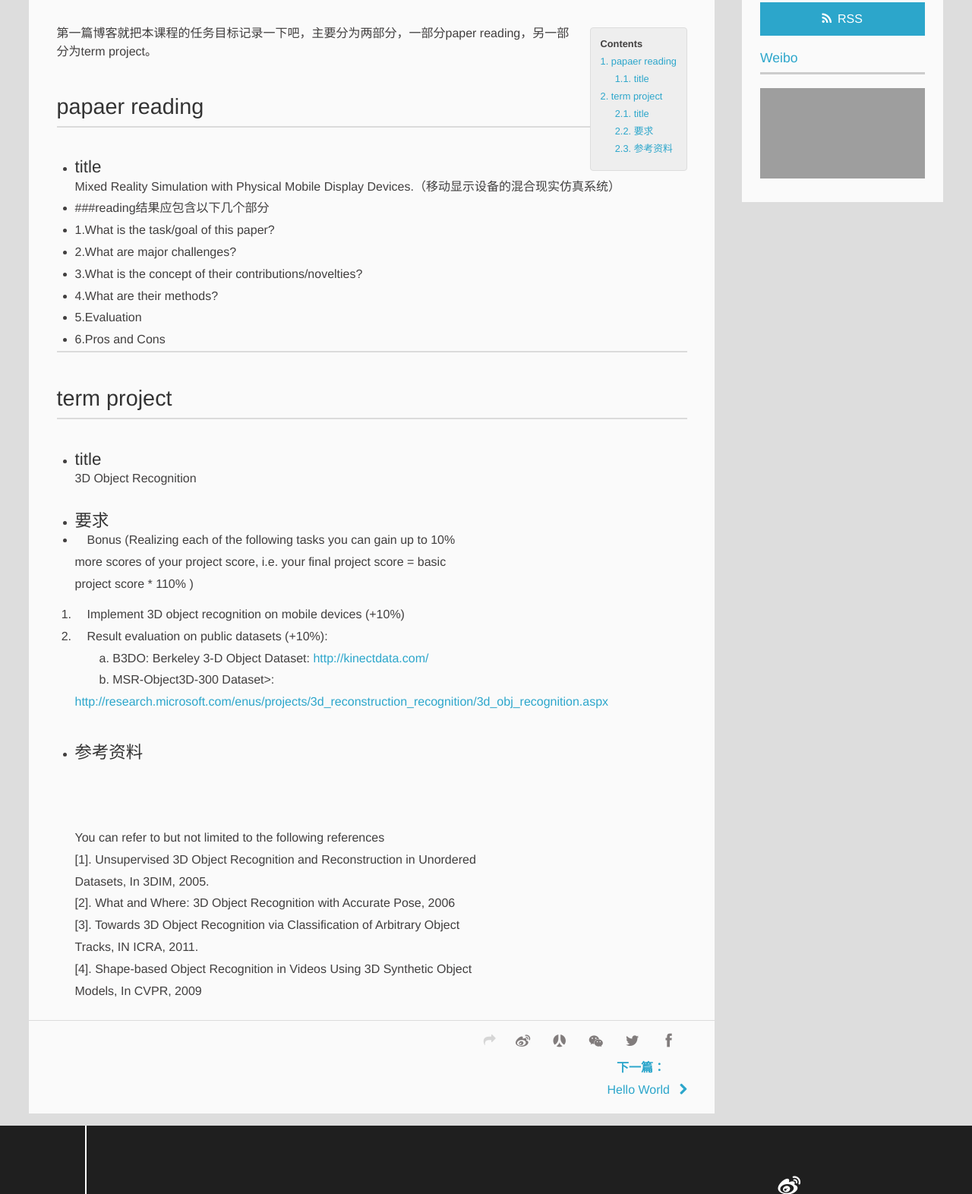
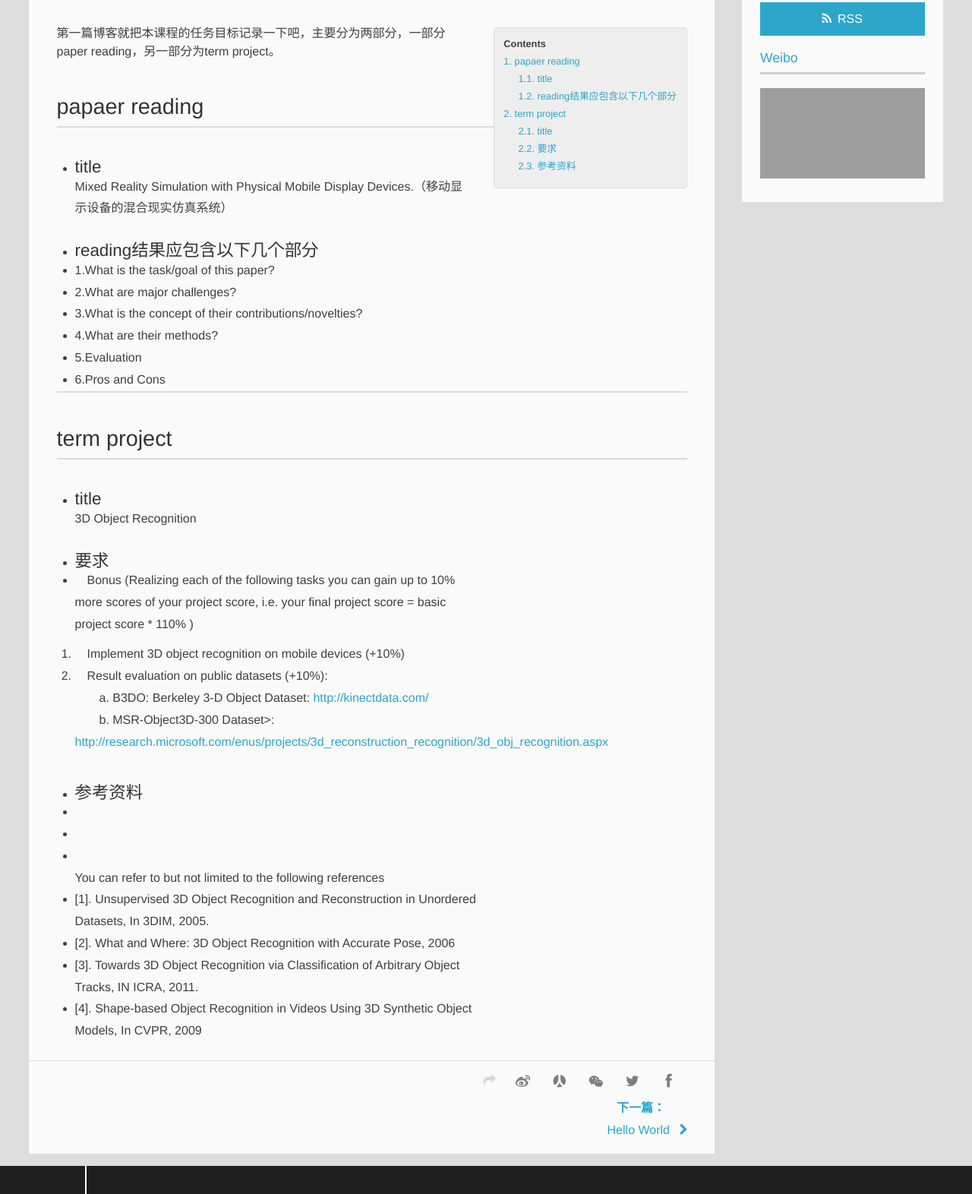
Before and after one commit to tx1103mark/tx1103mark.github.io, a plain HTML site: page 2016/05/14/My-New-Post/index.html in a window 1280 px wide. Shown: the part 325-1897 px from the top of the page at 76% size. Drawn offline with Linux system fonts and the light colour scheme; grey boxes are pictures that could not be loaded; a script that the page names is missing.

Commit message:
Site updated: 2016-05-15 00:05:56

```diff
--- a/2016/05/14/My-New-Post/index.html
+++ b/2016/05/14/My-New-Post/index.html
@@ -14,8 +14,8 @@
     <meta name="description" content="第一篇博客就把本课程的任务目标记录一下吧，主要分为两部分，一部分paper reading，另一部分为term project。
 papaer reading
 titleMixed Reality Simulation with Physical Mobile Display Devices.（移动显示设备的混合现实仿真系统）
-###reading结果应包含以下几个部分
-1.What is">
+reading结果应包含以下几个部分
+1.What is the">
 <meta property="og:type" content="article">
 <meta property="og:title" content="图像分析与理解2016-05-14">
 <meta property="og:url" content="http://yoursite.com/2016/05/14/My-New-Post/index.html">
@@ -23,16 +23,16 @@ titleMixed Reality Simulation with Physical Mobile Display Devices.（移动显
 <meta property="og:description" content="第一篇博客就把本课程的任务目标记录一下吧，主要分为两部分，一部分paper reading，另一部分为term project。
 papaer reading
 titleMixed Reality Simulation with Physical Mobile Display Devices.（移动显示设备的混合现实仿真系统）
-###reading结果应包含以下几个部分
-1.What is">
-<meta property="og:updated_time" content="2016-05-14T16:02:03.982Z">
+reading结果应包含以下几个部分
+1.What is the">
+<meta property="og:updated_time" content="2016-05-14T16:05:27.201Z">
 <meta name="twitter:card" content="summary">
 <meta name="twitter:title" content="图像分析与理解2016-05-14">
 <meta name="twitter:description" content="第一篇博客就把本课程的任务目标记录一下吧，主要分为两部分，一部分paper reading，另一部分为term project。
 papaer reading
 titleMixed Reality Simulation with Physical Mobile Display Devices.（移动显示设备的混合现实仿真系统）
-###reading结果应包含以下几个部分
-1.What is">
+reading结果应包含以下几个部分
+1.What is the">
 
 
     <link rel="alternative" href="/atom.xml" title="Markz Blog" type="application/atom+xml">
@@ -108,14 +108,14 @@ titleMixed Reality Simulation with Physical Mobile Display Devices.（移动显
 		<div id="toc" class="toc-article">
 			<strong class="toc-title">Contents</strong>
 
-			<ol class="toc"><li class="toc-item toc-level-2"><a class="toc-link" href="#papaer-reading"><span class="toc-number">1.</span> <span class="toc-text">papaer reading</span></a><ol class="toc-child"><li class="toc-item toc-level-3"><a class="toc-link" href="#title"><span class="toc-number">1.1.</span> <span class="toc-text">title</span></a></li></ol></li><li class="toc-item toc-level-2"><a class="toc-link" href="#term-project"><span class="toc-number">2.</span> <span class="toc-text">term project</span></a><ol class="toc-child"><li class="toc-item toc-level-3"><a class="toc-link" href="#title-1"><span class="toc-number">2.1.</span> <span class="toc-text">title</span></a></li><li class="toc-item toc-level-3"><a class="toc-link" href="#要求"><span class="toc-number">2.2.</span> <span class="toc-text">要求</span></a></li><li class="toc-item toc-level-3"><a class="toc-link" href="#参考资料"><span class="toc-number">2.3.</span> <span class="toc-text">参考资料</span></a></li></ol></li></ol>
+			<ol class="toc"><li class="toc-item toc-level-2"><a class="toc-link" href="#papaer-reading"><span class="toc-number">1.</span> <span class="toc-text">papaer reading</span></a><ol class="toc-child"><li class="toc-item toc-level-3"><a class="toc-link" href="#title"><span class="toc-number">1.1.</span> <span class="toc-text">title</span></a></li><li class="toc-item toc-level-3"><a class="toc-link" href="#reading结果应包含以下几个部分"><span class="toc-number">1.2.</span> <span class="toc-text">reading结果应包含以下几个部分</span></a></li></ol></li><li class="toc-item toc-level-2"><a class="toc-link" href="#term-project"><span class="toc-number">2.</span> <span class="toc-text">term project</span></a><ol class="toc-child"><li class="toc-item toc-level-3"><a class="toc-link" href="#title-1"><span class="toc-number">2.1.</span> <span class="toc-text">title</span></a></li><li class="toc-item toc-level-3"><a class="toc-link" href="#要求"><span class="toc-number">2.2.</span> <span class="toc-text">要求</span></a></li><li class="toc-item toc-level-3"><a class="toc-link" href="#参考资料"><span class="toc-number">2.3.</span> <span class="toc-text">参考资料</span></a></li></ol></li></ol>
 
 		</div>
 
 		<p>第一篇博客就把本课程的任务目标记录一下吧，主要分为两部分，一部分paper reading，另一部分为term project。</p>
 <h2 id="papaer-reading"><a href="#papaer-reading" class="headerlink" title="papaer reading"></a>papaer reading</h2><ul>
 <li><h3 id="title"><a href="#title" class="headerlink" title="title"></a>title</h3>Mixed Reality Simulation with Physical Mobile Display Devices.（移动显示设备的混合现实仿真系统）  </li>
-<li>###reading结果应包含以下几个部分  </li>
+<li><h3 id="reading结果应包含以下几个部分"><a href="#reading结果应包含以下几个部分" class="headerlink" title="reading结果应包含以下几个部分"></a>reading结果应包含以下几个部分</h3></li>
 <li>1.What is the task/goal of this paper?</li>
 <li>2.What are major challenges?</li>
 <li>3.What is the concept of their contributions/novelties?</li>
@@ -134,7 +134,14 @@ titleMixed Reality Simulation with Physical Mobile Display Devices.（移动显
 <li>&emsp;Result evaluation on public datasets (+10%):<br>&emsp;&emsp;a. B3DO: Berkeley 3-D Object Dataset: <a href="http://kinectdata.com/" target="_blank" rel="external">http://kinectdata.com/</a><br>&emsp;&emsp;b. MSR-Object3D-300 Dataset&gt;:<br><a href="http://research.microsoft.com/enus/projects/3d_reconstruction_recognition/3d_obj_recognition.aspx" target="_blank" rel="external">http://research.microsoft.com/enus/projects/3d_reconstruction_recognition/3d_obj_recognition.aspx</a></li>
 </ol>
 <ul>
-<li><h3 id="参考资料"><a href="#参考资料" class="headerlink" title="参考资料"></a>参考资料</h3><https: www.youtube.com="" watch?v="eRW1zG_aONk" (youtube="" video)=""><br><https: www.youtube.com="" watch?v="TgnocccmS7U" (youtube="" video)=""><br><https: www.youtube.com="" watch?v="4rMAxjl5og8" (youtube="" video)=""><br>You can refer to but not limited to the following references<br>[1]. Unsupervised 3D Object Recognition and Reconstruction in Unordered<br>Datasets, In 3DIM, 2005.<br>[2]. What and Where: 3D Object Recognition with Accurate Pose, 2006<br>[3]. Towards 3D Object Recognition via Classification of Arbitrary Object<br>Tracks, IN ICRA, 2011.<br>[4]. Shape-based Object Recognition in Videos Using 3D Synthetic Object<br>Models, In CVPR, 2009</https:></https:></https:></li>
+<li><h3 id="参考资料"><a href="#参考资料" class="headerlink" title="参考资料"></a>参考资料</h3></li>
+<li><https: www.youtube.com="" watch?v="eRW1zG_aONk" (youtube="" video)="">  </https:></li>
+<li><https: www.youtube.com="" watch?v="TgnocccmS7U" (youtube="" video)="">  </https:></li>
+<li><https: www.youtube.com="" watch?v="4rMAxjl5og8" (youtube="" video)=""><br>You can refer to but not limited to the following references  </https:></li>
+<li>[1]. Unsupervised 3D Object Recognition and Reconstruction in Unordered<br>Datasets, In 3DIM, 2005.  </li>
+<li>[2]. What and Where: 3D Object Recognition with Accurate Pose, 2006  </li>
+<li>[3]. Towards 3D Object Recognition via Classification of Arbitrary Object<br>Tracks, IN ICRA, 2011.  </li>
+<li>[4]. Shape-based Object Recognition in Videos Using 3D Synthetic Object<br>Models, In CVPR, 2009</li>
 </ul>
 
 	</div>
@@ -186,7 +193,7 @@ titleMixed Reality Simulation with Physical Mobile Display Devices.（移动显
   <div id="toc" class="toc-aside">
   <strong class="toc-title">Contents</strong>
 
- <ol class="toc"><li class="toc-item toc-level-2"><a class="toc-link" href="#papaer-reading"><span class="toc-number">1.</span> <span class="toc-text">papaer reading</span></a><ol class="toc-child"><li class="toc-item toc-level-3"><a class="toc-link" href="#title"><span class="toc-number">1.1.</span> <span class="toc-text">title</span></a></li></ol></li><li class="toc-item toc-level-2"><a class="toc-link" href="#term-project"><span class="toc-number">2.</span> <span class="toc-text">term project</span></a><ol class="toc-child"><li class="toc-item toc-level-3"><a class="toc-link" href="#title-1"><span class="toc-number">2.1.</span> <span class="toc-text">title</span></a></li><li class="toc-item toc-level-3"><a class="toc-link" href="#要求"><span class="toc-number">2.2.</span> <span class="toc-text">要求</span></a></li><li class="toc-item toc-level-3"><a class="toc-link" href="#参考资料"><span class="toc-number">2.3.</span> <span class="toc-text">参考资料</span></a></li></ol></li></ol>
+ <ol class="toc"><li class="toc-item toc-level-2"><a class="toc-link" href="#papaer-reading"><span class="toc-number">1.</span> <span class="toc-text">papaer reading</span></a><ol class="toc-child"><li class="toc-item toc-level-3"><a class="toc-link" href="#title"><span class="toc-number">1.1.</span> <span class="toc-text">title</span></a></li><li class="toc-item toc-level-3"><a class="toc-link" href="#reading结果应包含以下几个部分"><span class="toc-number">1.2.</span> <span class="toc-text">reading结果应包含以下几个部分</span></a></li></ol></li><li class="toc-item toc-level-2"><a class="toc-link" href="#term-project"><span class="toc-number">2.</span> <span class="toc-text">term project</span></a><ol class="toc-child"><li class="toc-item toc-level-3"><a class="toc-link" href="#title-1"><span class="toc-number">2.1.</span> <span class="toc-text">title</span></a></li><li class="toc-item toc-level-3"><a class="toc-link" href="#要求"><span class="toc-number">2.2.</span> <span class="toc-text">要求</span></a></li><li class="toc-item toc-level-3"><a class="toc-link" href="#参考资料"><span class="toc-number">2.3.</span> <span class="toc-text">参考资料</span></a></li></ol></li></ol>
 
   </div>
 
--- a/index.html
+++ b/index.html
@@ -97,7 +97,7 @@
         <p>第一篇博客就把本课程的任务目标记录一下吧，主要分为两部分，一部分paper reading，另一部分为term project。</p>
 <h2 id="papaer-reading"><a href="#papaer-reading" class="headerlink" title="papaer reading"></a>papaer reading</h2><ul>
 <li><h3 id="title"><a href="#title" class="headerlink" title="title"></a>title</h3>Mixed Reality Simulation with Physical Mobile Display Devices.（移动显示设备的混合现实仿真系统）  </li>
-<li>###reading结果应包含以下几个部分  </li>
+<li><h3 id="reading结果应包含以下几个部分"><a href="#reading结果应包含以下几个部分" class="headerlink" title="reading结果应包含以下几个部分"></a>reading结果应包含以下几个部分</h3></li>
 <li>1.What is the task/goal of this paper?</li>
 <li>2.What are major challenges?</li>
 <li>3.What is the concept of their contributions/novelties?</li>
@@ -116,7 +116,14 @@
 <li>&emsp;Result evaluation on public datasets (+10%):<br>&emsp;&emsp;a. B3DO: Berkeley 3-D Object Dataset: <a href="http://kinectdata.com/" target="_blank" rel="external">http://kinectdata.com/</a><br>&emsp;&emsp;b. MSR-Object3D-300 Dataset&gt;:<br><a href="http://research.microsoft.com/enus/projects/3d_reconstruction_recognition/3d_obj_recognition.aspx" target="_blank" rel="external">http://research.microsoft.com/enus/projects/3d_reconstruction_recognition/3d_obj_recognition.aspx</a></li>
 </ol>
 <ul>
-<li><h3 id="参考资料"><a href="#参考资料" class="headerlink" title="参考资料"></a>参考资料</h3><https: www.youtube.com="" watch?v="eRW1zG_aONk" (youtube="" video)=""><br><https: www.youtube.com="" watch?v="TgnocccmS7U" (youtube="" video)=""><br><https: www.youtube.com="" watch?v="4rMAxjl5og8" (youtube="" video)=""><br>You can refer to but not limited to the following references<br>[1]. Unsupervised 3D Object Recognition and Reconstruction in Unordered<br>Datasets, In 3DIM, 2005.<br>[2]. What and Where: 3D Object Recognition with Accurate Pose, 2006<br>[3]. Towards 3D Object Recognition via Classification of Arbitrary Object<br>Tracks, IN ICRA, 2011.<br>[4]. Shape-based Object Recognition in Videos Using 3D Synthetic Object<br>Models, In CVPR, 2009</https:></https:></https:></li>
+<li><h3 id="参考资料"><a href="#参考资料" class="headerlink" title="参考资料"></a>参考资料</h3></li>
+<li><https: www.youtube.com="" watch?v="eRW1zG_aONk" (youtube="" video)="">  </https:></li>
+<li><https: www.youtube.com="" watch?v="TgnocccmS7U" (youtube="" video)="">  </https:></li>
+<li><https: www.youtube.com="" watch?v="4rMAxjl5og8" (youtube="" video)=""><br>You can refer to but not limited to the following references  </https:></li>
+<li>[1]. Unsupervised 3D Object Recognition and Reconstruction in Unordered<br>Datasets, In 3DIM, 2005.  </li>
+<li>[2]. What and Where: 3D Object Recognition with Accurate Pose, 2006  </li>
+<li>[3]. Towards 3D Object Recognition via Classification of Arbitrary Object<br>Tracks, IN ICRA, 2011.  </li>
+<li>[4]. Shape-based Object Recognition in Videos Using 3D Synthetic Object<br>Models, In CVPR, 2009</li>
 </ul>
 
 
--- a/sitemap.xml
+++ b/sitemap.xml
@@ -4,7 +4,7 @@
   <url>
     <loc>http://yoursite.com/2016/05/14/My-New-Post/</loc>
 
-    <lastmod>2016-05-14T16:02:03.982Z</lastmod>
+    <lastmod>2016-05-14T16:05:27.201Z</lastmod>
 
   </url>
 
```
Also changed, not shown: atom.xml (+11 -4 lines).
